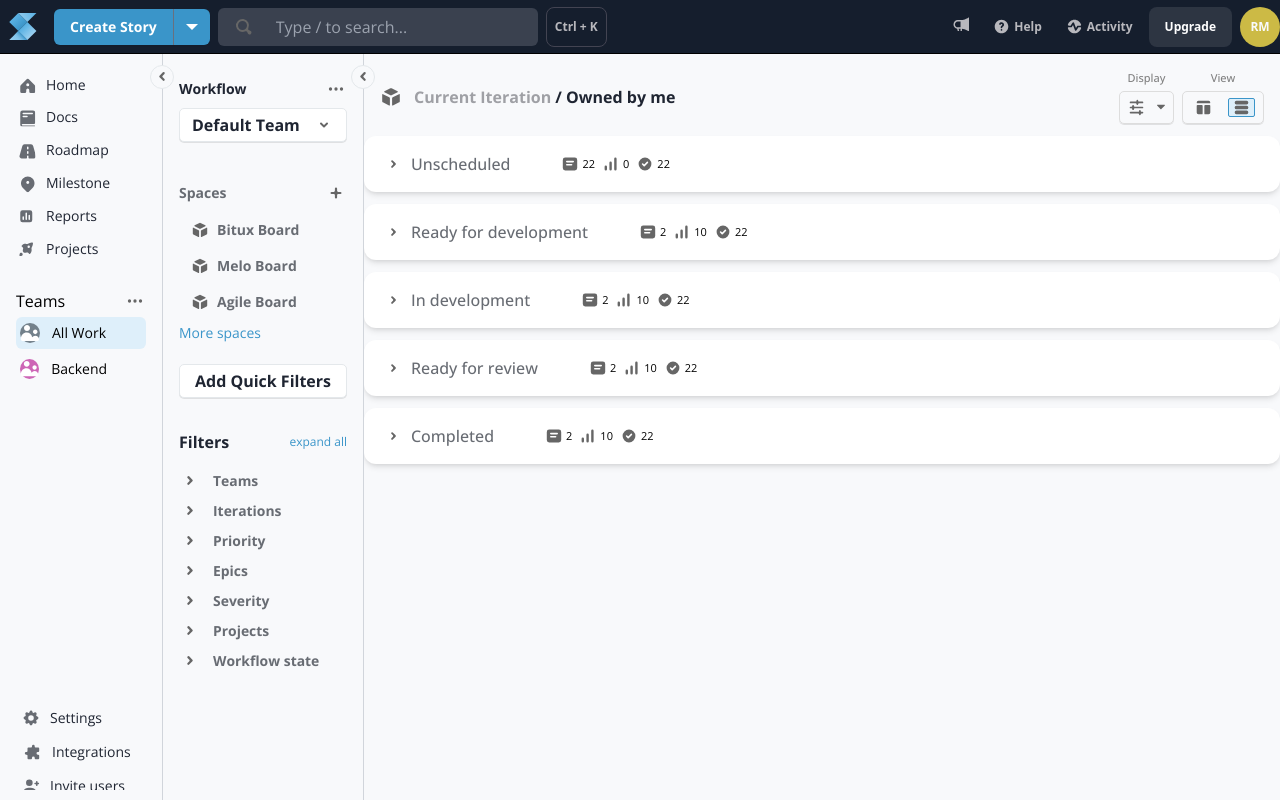
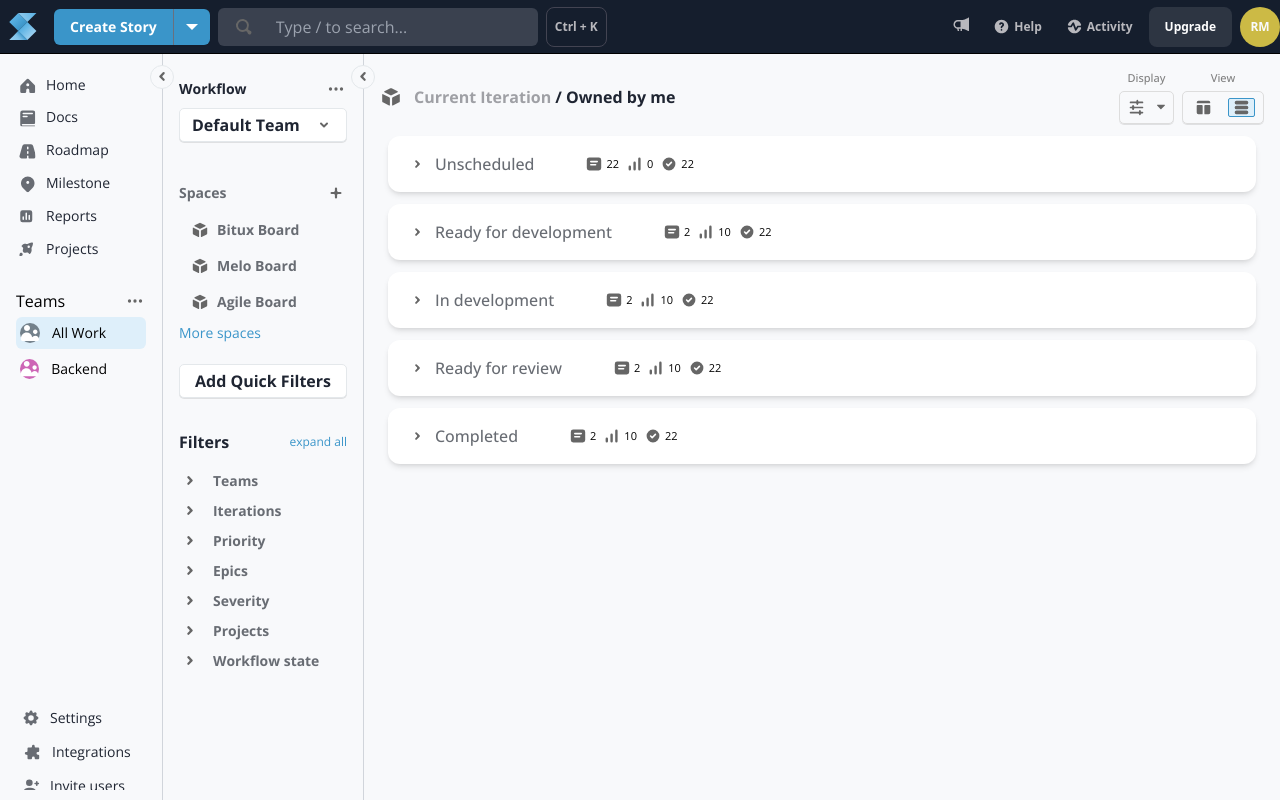
Before and after one commit to rohit-simbanic/shortcut-crm, a Next.js app: page / in a window 1280 px wide. Both pictures are taken after a click on the element 1223 px from the left and 107 px from the top of the page. Built offline with nearby package versions, Linux system fonts and the light colour scheme.

Commit message:
Keep distance between State of story box [sc-1805]

```diff
--- a/app/components/Sidebar/MainContent.tsx
+++ b/app/components/Sidebar/MainContent.tsx
@@ -182,7 +182,10 @@ const MainContent = () => {
         </div>
       </div>
       {viewState.isTableView ? (
-        <div className="h-[90%] overflow-y-auto overflow-x-auto" id="tableView">
+        <div
+          className="h-[90%] overflow-y-auto overflow-x-auto px-6"
+          id="tableView"
+        >
           <UnscheduledTable
             isScheduledView={viewState.isScheduledView}
             toggleScheduledTable={() => toggleView("isScheduledView")}
```
